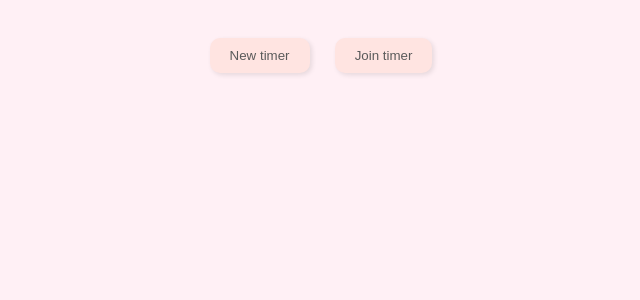
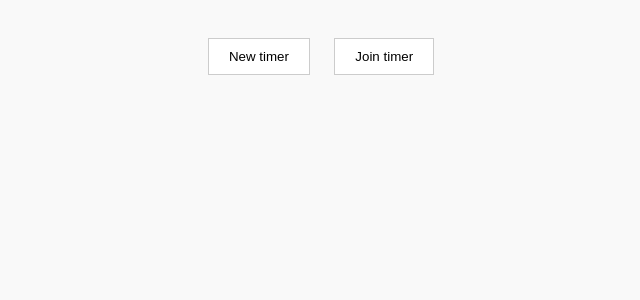
Before and after one commit to wringit/sharedtimer, a Flask app: page / in a window 1280 px wide. Shown: the top 300 px of the page, without its empty margins (319-959 px from the left). Run offline with Flask 3, Linux system fonts and the light colour scheme.

Commit message:
Switch theme back to normal

```diff
--- a/templates/index.html
+++ b/templates/index.html
@@ -4,7 +4,7 @@
         <!--NOTE: STYLESHEET BY GITHUB COPILOT-->
         <style>
 
-           /* body {
+            body {
                 font-family: Arial, sans-serif;
                 background-color: #f9f9f9;
                 color: #333;
@@ -34,7 +34,7 @@
   font-size: 1.2em;
   color: #666;
 }
-*/
+
 /*
 body {
   font-family: 'Segoe UI', sans-serif;
@@ -110,7 +110,7 @@ body {
   font-size: 1.2em;
   text-shadow: 0 0 5px #0f0;
 }*/
-
+/*
 body {
   font-family: 'Comic Sans MS', cursive;
   background-color: #fff0f5;
@@ -149,7 +149,7 @@ body {
   font-size: 1.2em;
   color: #8b008b;
 }
-
+  */
         </style>
     </head>
     <body>
```
